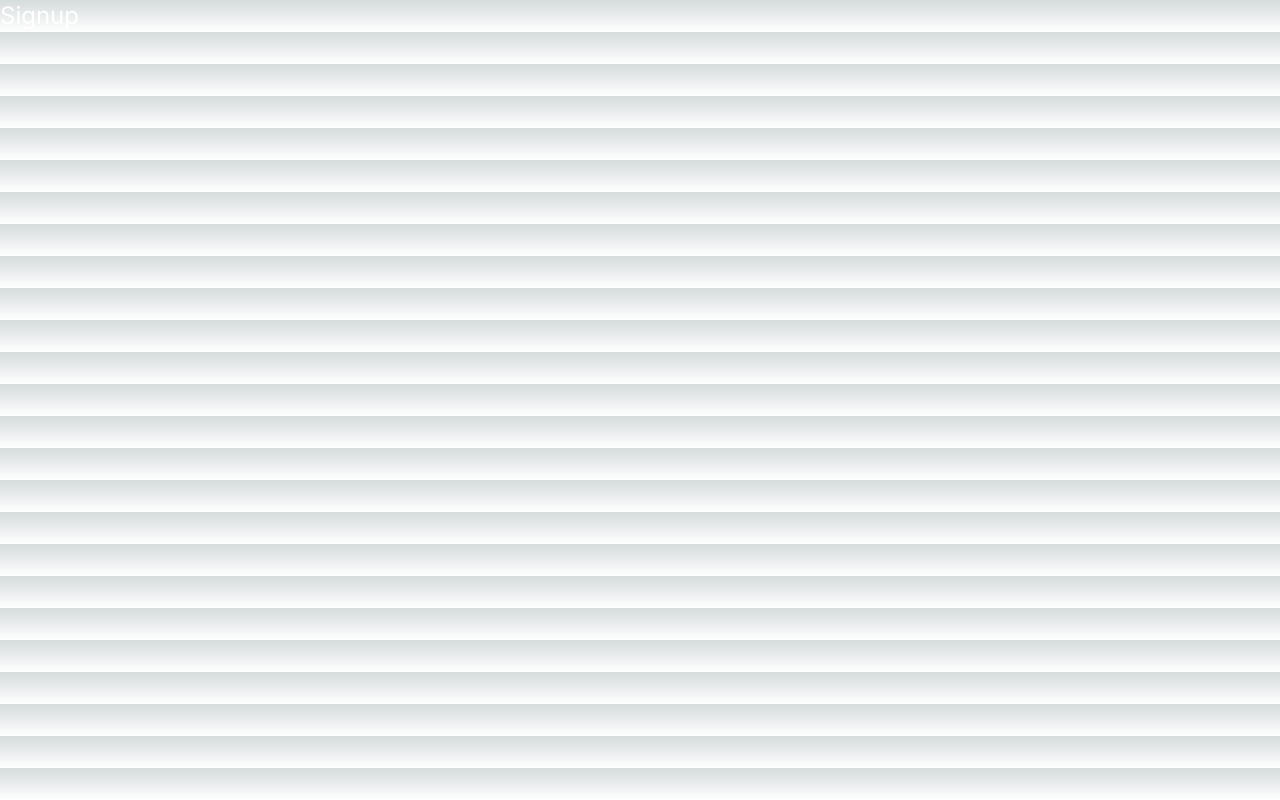
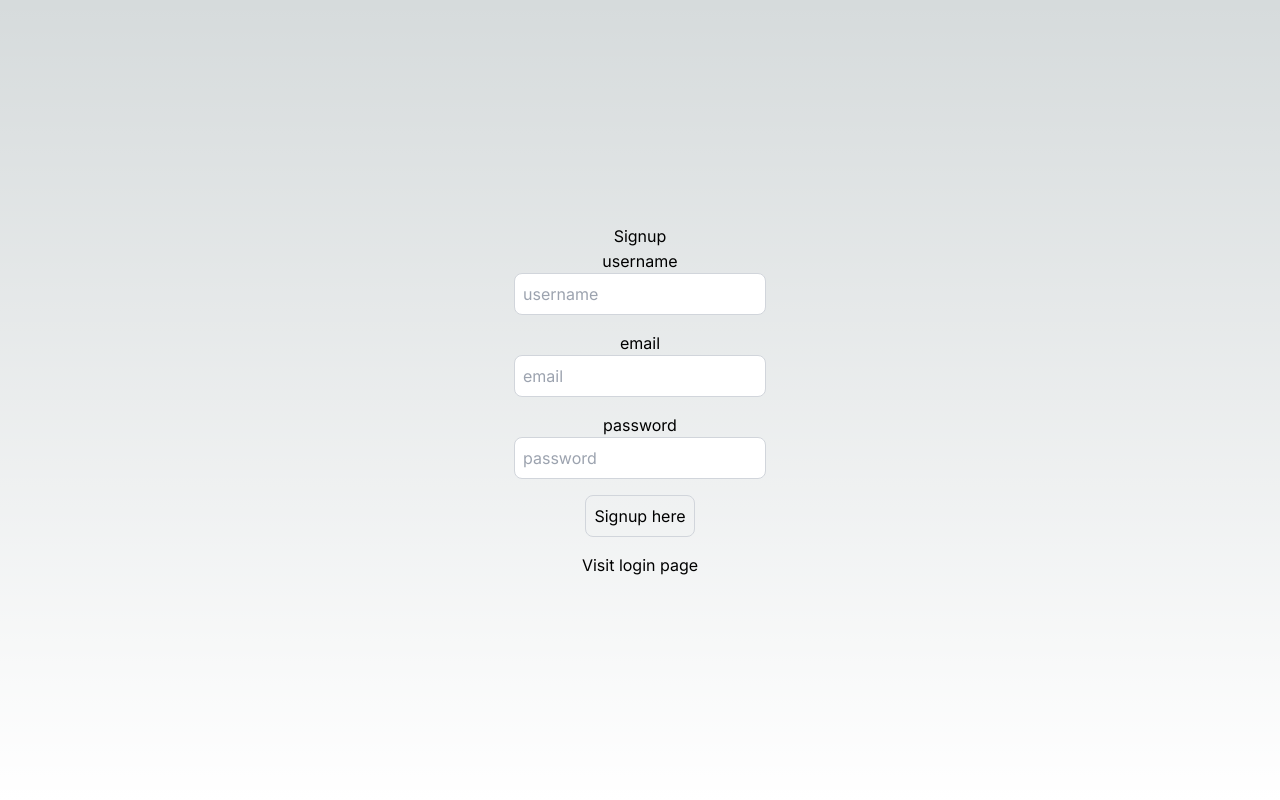
Before and after one commit to italianPalms/fullstack_next.js, a Next.js app: page /signup in a window 1280 px wide. Built offline with nearby package versions, Linux system fonts and the light colour scheme.

Commit message:
set up the signup page

```diff
--- a/src/app/signup/page.tsx
+++ b/src/app/signup/page.tsx
@@ -6,9 +6,53 @@
 
 
 export default function SignupPage() {
+    const [user, setUser] = React.useState({
+        email: "",
+        password: "",
+        username: "",
+    })
+
+    const onSignup = async () => {
+
+    }
+
     return (
-        <div className="flex">
-            <h1 className="text-center text-white text-2xl">Signup</h1>
+        <div className="flex flex-col items-center justify-center min-h-screen py-2">
+            <h1>Signup</h1>
+            <hr />
+            <label htmlFor="username">username</label>
+            <input
+            className="p-2 border border-gray-300 rounded-lg mb-4 focus:outline-none focus:border-gray-600"
+            id="username"
+            type="text"
+            value={user.username}
+            onChange={(e) => setUser({...user, username: e.target.value})}
+            placeholder="username"
+            />
+
+            <label htmlFor="email">email</label>
+            <input
+            className="p-2 border border-gray-300 rounded-lg mb-4 focus:outline-none focus:border-gray-600"
+            id="email"
+            type="text"
+            value={user.email}
+            onChange={(e) => setUser({...user, email: e.target.value})}
+            placeholder="email"
+            />
+
+            <label htmlFor="password">password</label>
+            <input
+            className="p-2 border border-gray-300 rounded-lg mb-4 focus:outline-none focus:border-gray-600"
+            id="password"
+            type="password"
+            value={user.password}
+            onChange={(e) => setUser({...user, password: e.target.value})}
+            placeholder="password"
+            />
+            <button
+            onClick={onSignup}
+            className="p-2 border border-gray-300 rounded-lg mb-4 focus:outline-none focus:border-gray-600">Signup here</button>
+            <Link href="/login">Visit login page</Link>
         </div>
     )
 }
```
